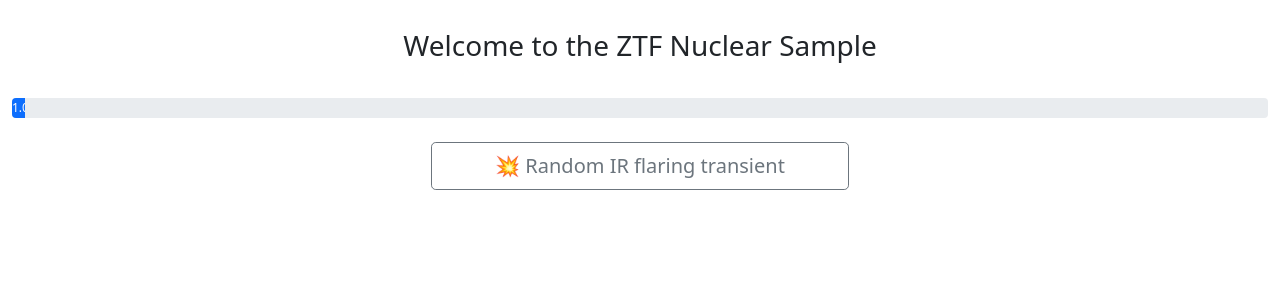
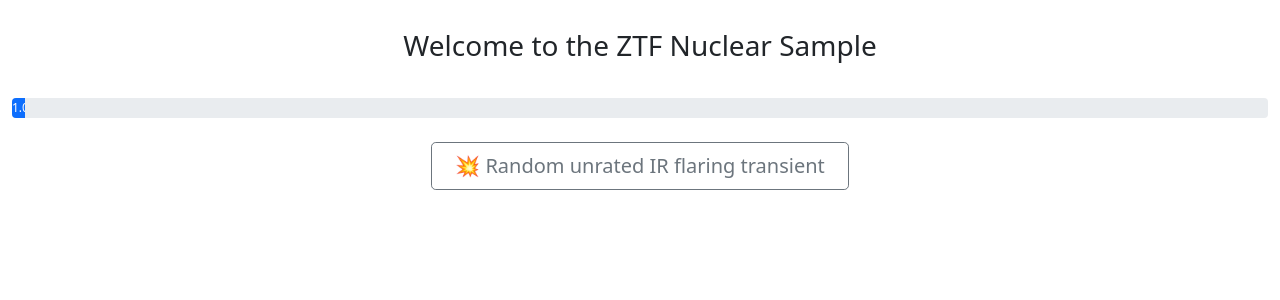
Before and after one commit to simeonreusch/ztfnuclear, a Flask app: template ztfnuclear/templates/home.html in a window 1280 px wide. Shown: the part 80-380 px from the top of the page. Run offline with Flask 2, Linux system fonts and the light colour scheme; the visitor is signed in with stand-in values (Sample User, id 1); the template is opened without the code that fills it: most values are stand-ins (such as "Sample title", 1, 10 or a date in 2020); parts of the project's set-up code (start-up, migrations or seed data) failed here and were passed over; some libraries are stand-ins or nearby versions.

Commit message:
updated text

```diff
--- a/ztfnuclear/templates/home.html
+++ b/ztfnuclear/templates/home.html
@@ -28,7 +28,7 @@
 
 
 <div class="d-grid gap-2 col-4 mx-auto">
-  <a class="btn btn-outline-secondary btn-lg" aria-current="page" href="{{ url_for('flaring_transient_random') }}">💥 Random IR flaring transient</a>
+  <a class="btn btn-outline-secondary btn-lg" aria-current="page" href="{{ url_for('flaring_transient_random') }}">💥 Random unrated IR flaring transient</a>
 </div>
 
 {% endblock %}
```
